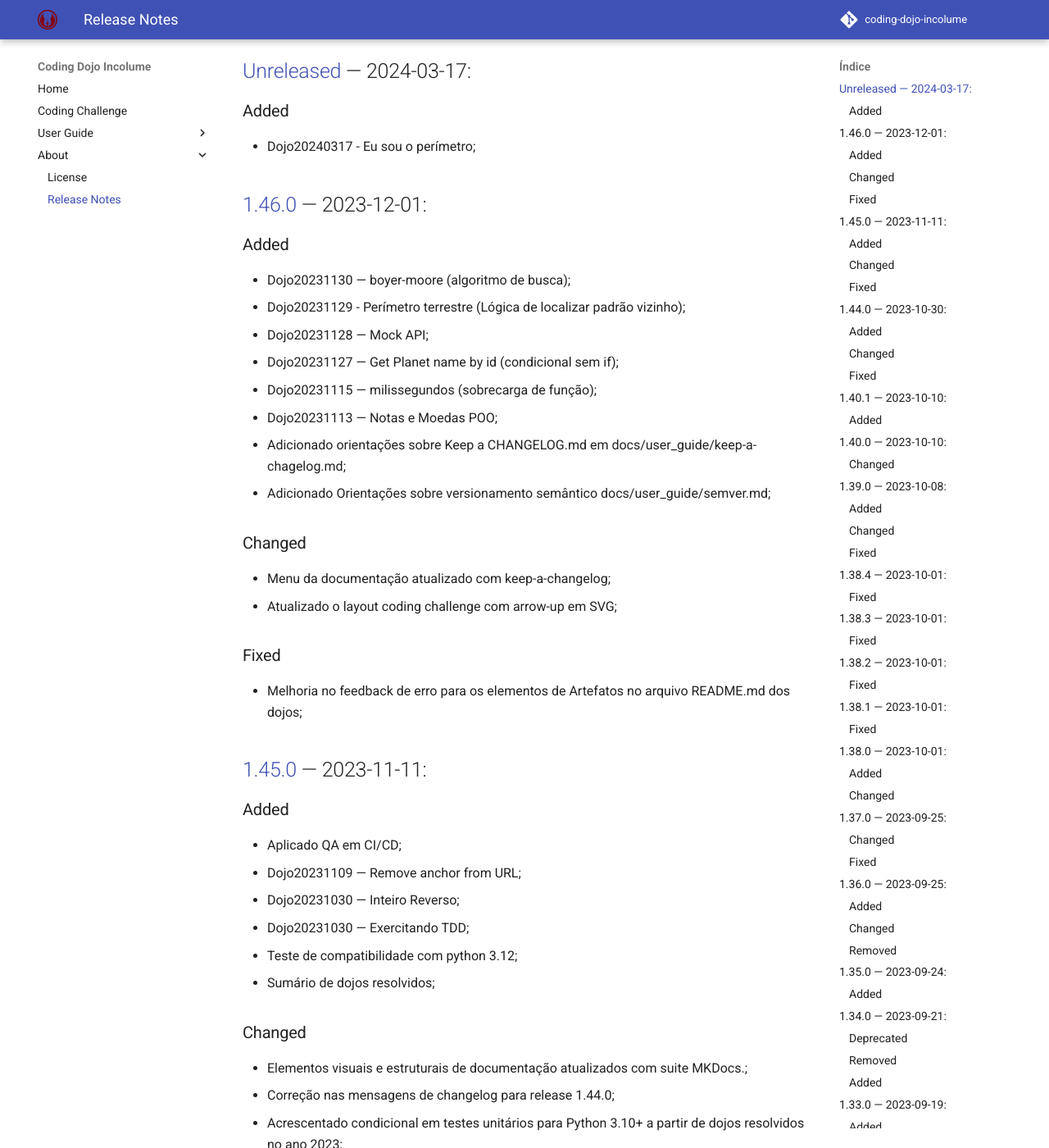
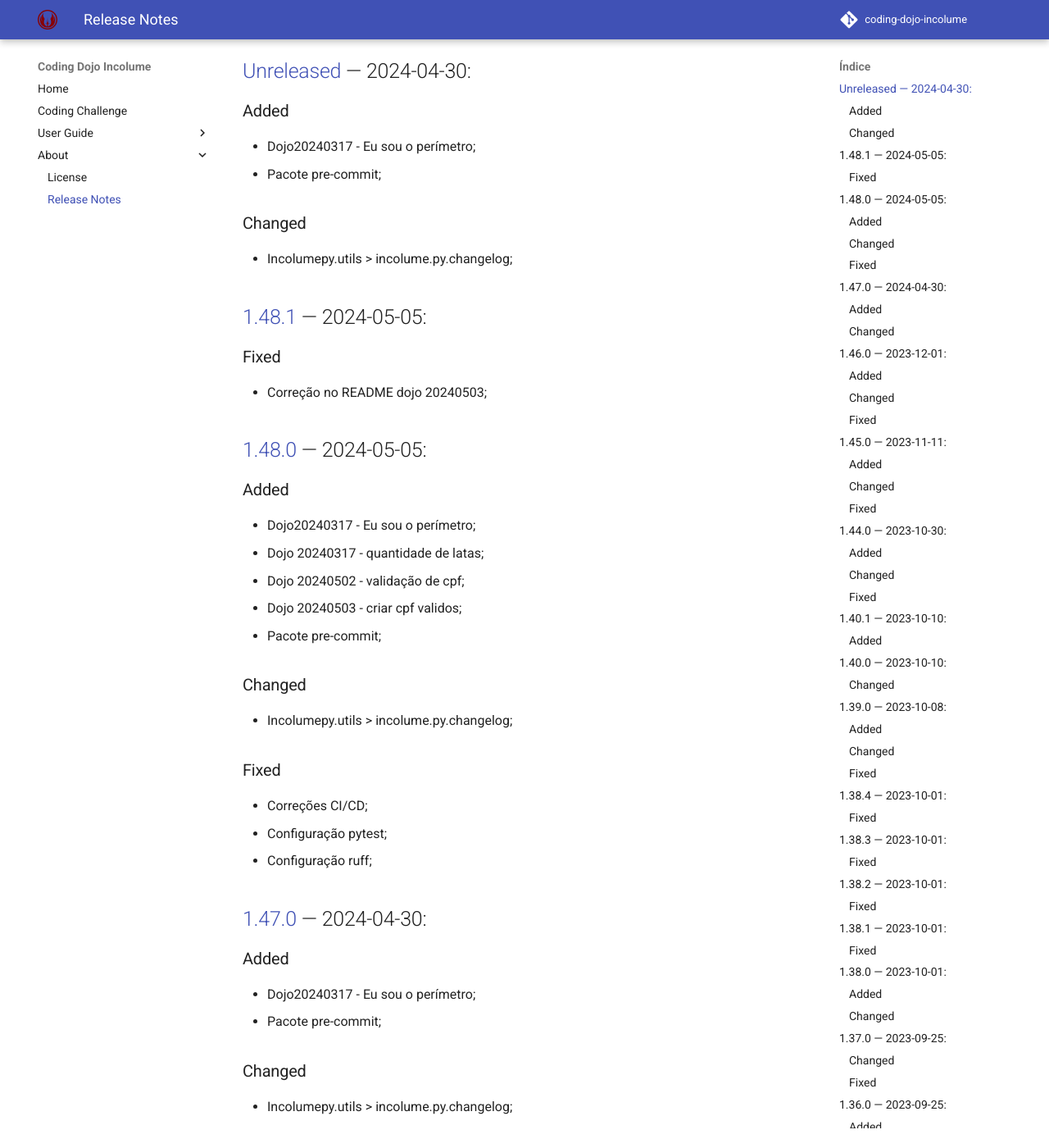
Before and after one commit to incolume-jedi/coding-dojo, an MkDocs documentation site: the page built from docs/about/CHANGELOG.md, in a window 1280 px wide and 1400 px high, scrolled down 311 px. Shown: the whole window at 82% size. Built offline with MkDocs 1.6.1 and Material for MkDocs 9.7.7, drawn with Linux system fonts in a browser that asks for light colours; comment, search, counter and statistics services are not loaded; some of the changed text lies outside the part shown.

Commit message:
build: Bumping version from 1.48.0 > 1.48.1

```diff
--- a/docs/about/CHANGELOG.md
+++ b/docs/about/CHANGELOG.md
@@ -5,14 +5,42 @@ All notable changes to this project will be documented in this file.
 
 The format is based on [Keep a Changelog](https://keepachangelog.com/en/1.0.0/), this project adheres to [Semantic Versioning](https://semver.org/spec/v2.0.0.html) and [Conventional Commit](https://www.conventionalcommits.org/pt-br/v1.0.0/).
 
-This file was automatically generated for [incolumepy.utils](https://gitlab.com/development-incolume/incolumepy.utils/-/tree/2.10.0)
+This file was automatically generated for [incolume.py.changelog](https://github.com/development-incolume/incolume.py.changelog/-/tree/0.8.0)
 
 ---
 
 
-## [Unreleased]	 &#8212; 	2024-03-17:
+## [Unreleased]	 &#8212; 	2024-04-30:
 ### Added
   - Dojo20240317 - Eu sou o perímetro;
+  - Pacote pre-commit;
+### Changed
+  - Incolumepy.utils > incolume.py.changelog;
+
+## [1.48.1]	 &#8212; 	2024-05-05:
+### Fixed
+  - Correção no README dojo 20240503;
+
+## [1.48.0]	 &#8212; 	2024-05-05:
+### Added
+  - Dojo20240317 - Eu sou o perímetro;
+  - Dojo 20240317 - quantidade de latas;
+  - Dojo 20240502 - validação de cpf;
+  - Dojo 20240503 - criar cpf validos;
+  - Pacote pre-commit;
+### Changed
+  - Incolumepy.utils > incolume.py.changelog;
+### Fixed
+  - Correções CI/CD;
+  - Configuração pytest;
+  - Configuração ruff;
+
+## [1.47.0]	 &#8212; 	2024-04-30:
+### Added
+  - Dojo20240317 - Eu sou o perímetro;
+  - Pacote pre-commit;
+### Changed
+  - Incolumepy.utils > incolume.py.changelog;
 
 ## [1.46.0]	 &#8212; 	2023-12-01:
 ### Added
@@ -301,6 +329,7 @@ This file was automatically generated for [incolumepy.utils](https://gitlab.com/
 ## 0.1.0	 &#8212; 	2022-07-22:
 ### Added
   - Dojos anteriores a estruturação;
+
 ---
 
 [1.0.0]: https://github.com/incolume-jedi/coding-dojo/compare/0.1.0...1.0.0
@@ -349,4 +378,7 @@ This file was automatically generated for [incolumepy.utils](https://gitlab.com/
 [1.44.0]: https://github.com/incolume-jedi/coding-dojo/compare/1.40.1...1.44.0
 [1.45.0]: https://github.com/incolume-jedi/coding-dojo/compare/1.44.0...1.45.0
 [1.46.0]: https://github.com/incolume-jedi/coding-dojo/compare/1.45.0...1.46.0
-[Unreleased]: https://github.com/incolume-jedi/coding-dojo/compare/1.46.0...Unreleased
+[1.47.0]: https://github.com/incolume-jedi/coding-dojo/compare/1.46.0...1.47.0
+[1.48.0]: https://github.com/incolume-jedi/coding-dojo/compare/1.47.0...1.48.0
+[1.48.1]: https://github.com/incolume-jedi/coding-dojo/compare/1.48.0...1.48.1
+[Unreleased]: https://github.com/incolume-jedi/coding-dojo/compare/1.48.1...Unreleased
--- a/incolume/py/coding_dojo_jedi/version.txt
+++ b/incolume/py/coding_dojo_jedi/version.txt
@@ -1 +1 @@
-1.48.0
+1.48.1
--- a/pyproject.toml
+++ b/pyproject.toml
@@ -1,6 +1,6 @@
 [tool.poetry]
 name = "coding-dojo-jedi"
-version = "1.48.0"
+version = "1.48.1"
 description = "códigos da guilda jedi incolume"
 authors = ["Britodfbr <britodfbr@gmail.com>"]
 packages = [{include = "incolume"}]
```
